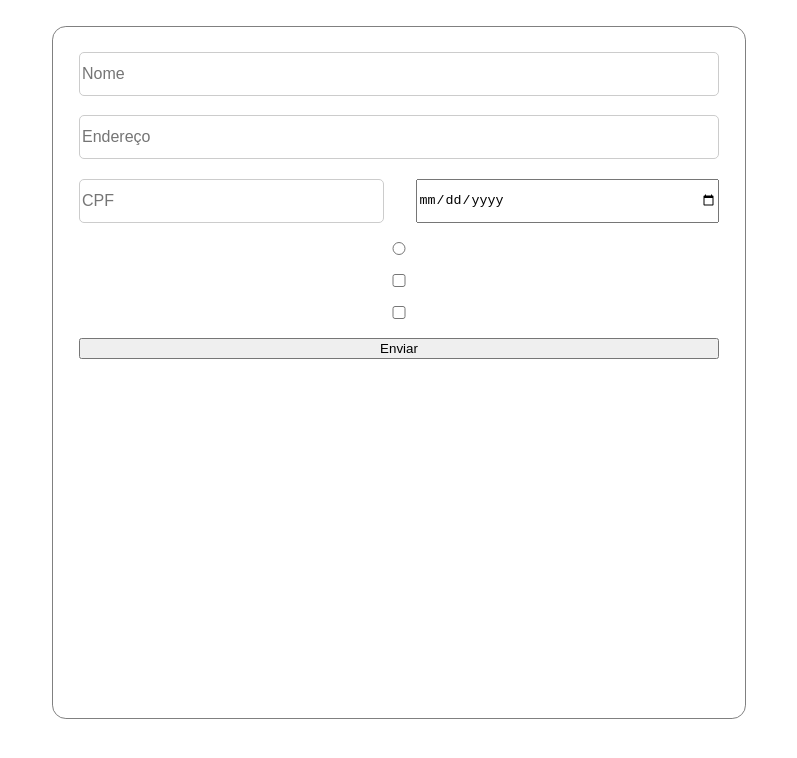
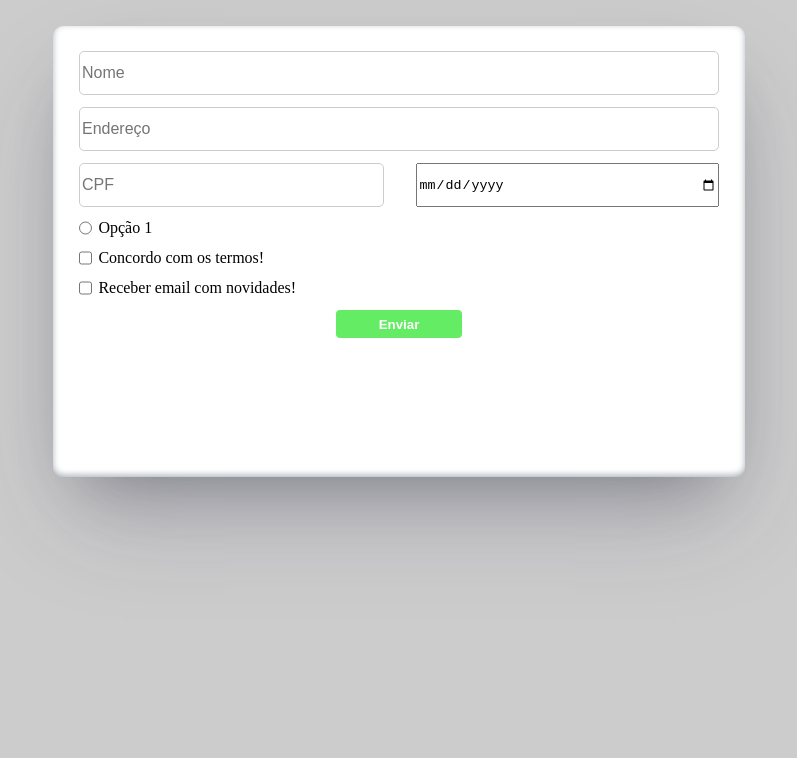
Before and after one commit to vncin/atividade-formularios-3info, a plain HTML site: page index.html in a window 1280 px wide. Shown: the whole page, without its empty margins (241-1038 px from the left). Drawn offline with Linux system fonts and the light colour scheme.

Commit message:
Código aula 4 - 28/08/25

```diff
--- a/index.html
+++ b/index.html
@@ -15,10 +15,19 @@
                 <input type="text" placeholder="CPF" name="cpf" class="cpf">
                 <input type="date" name="data_nascimento" class="data_nascimento">
             </div>
-            <input type="radio" name="opcao">
-            <input type="checkbox" name="termos">
-            <input type="checkbox" name="termos-2">
-            <input type="submit" value="Enviar">
+            <div class="form-grupo-radio">
+                <input type="radio" name="opcao">
+                <p class="form-grupo-radio-texto">Opção 1</p>
+            </div>
+            <div class="form-grupo-checkbox">
+                <input type="checkbox" name="termos">
+                <p class="form-grupo-checkbox-texto">Concordo com os termos!</p>
+            </div>
+            <div class="form-grupo-checkbox">
+                <input type="checkbox" name="termos-2">
+                <p class="form-grupo-checkbox-texto">Receber email com novidades!</p>
+            </div>
+            <input type="submit" value="Enviar" class="btn-enviar">
         </form>
     </section>
 </body>
--- a/style.css
+++ b/style.css
@@ -1,5 +1,8 @@
 *{
     margin: 0;
+}
+body{
+    background-color: #ccc;
 }
 .principal{
     width: 100%;
@@ -10,11 +13,12 @@
     display: flex;
     flex-direction: column;
     width: 50%;
-    height: 80vh;
-    border: 1px solid gray;
-    border-radius: 2%;
+    height: 50vh;
+    border-radius: 10px;
     padding: 2%;
     gap: 3%;
+    background-color: white;
+    box-shadow: rgba(50, 50, 93, 0.25) 0px 50px 100px -20px, rgba(0, 0, 0, 0.3) 0px 30px 60px -30px, rgba(10, 37, 64, 0.35) 0px -2px 6px 0px inset;
 }
 .form-grupo-cpf-data{
     width: 100%;
@@ -37,3 +41,20 @@ input[type="text"]:focus{
     box-shadow: 0 0 0 .25rem rgba(13, 110, 253, .25);
     transition: border-color .15s ease-in-out, box-shadow .15s ease-in-out;
 }
+.form-grupo-radio, .form-grupo-checkbox{
+    display: flex;
+    flex-direction: row;
+    gap: 1%;
+}
+.btn-enviar{
+    width: 20%;
+    align-self: center;
+    padding: 1%;
+    border-radius: 5px;
+    outline: none;
+    border: 1px solid white;
+    background-color: rgb(100, 236, 100);
+    font-weight: bolder;
+    color: white;
+
+}
```
